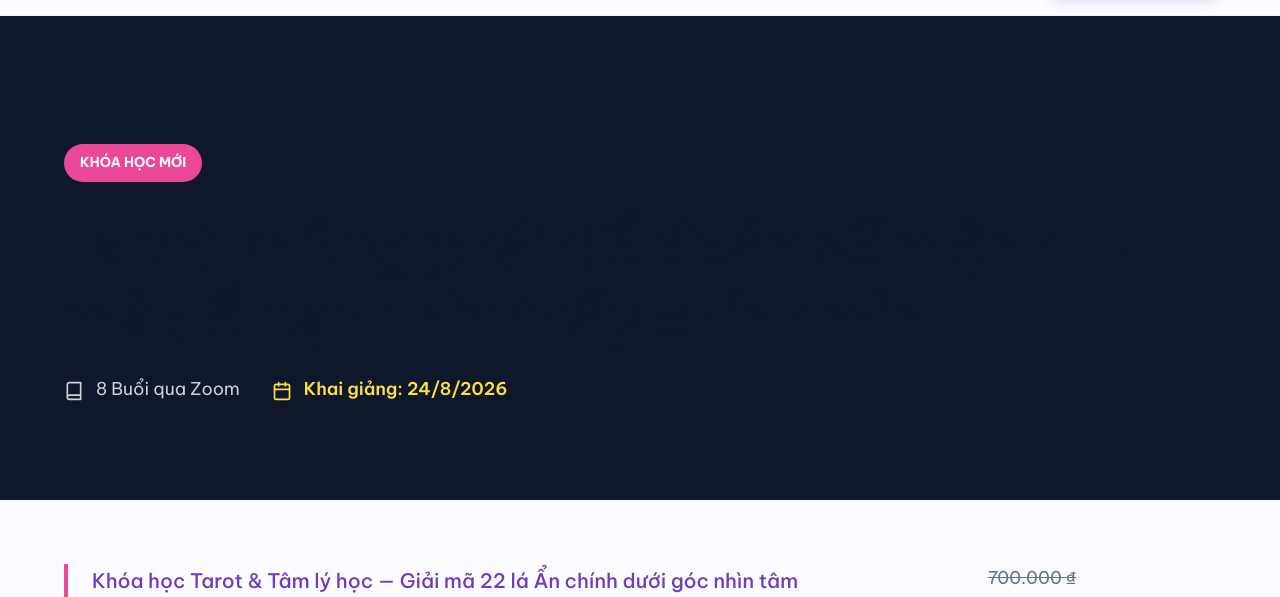
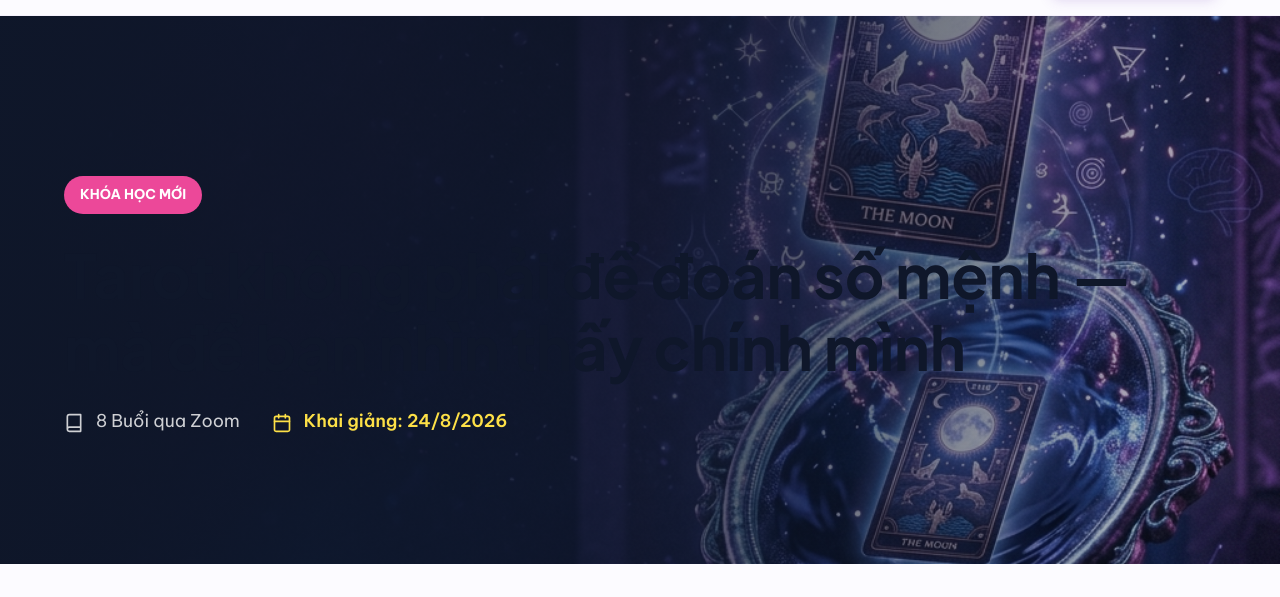
Before and after one commit to vyqhnv-cpu/my-first-web, a website: page public/khoa-hoc/tarot-va-tam-ly-hoc.html in a window 1280 px wide. Shown: the part 78-675 px from the top of the page. Drawn offline with Linux system fonts and the light colour scheme.

Commit message:
style: add premium background hero banner for tarot course

```diff
--- a/public/khoa-hoc/tarot-va-tam-ly-hoc.html
+++ b/public/khoa-hoc/tarot-va-tam-ly-hoc.html
@@ -40,9 +40,12 @@
     <link rel="stylesheet" href="/style.css" />
     <style>
       .course-detail-hero {
-        background: var(--color-dark);
+        background: linear-gradient(100deg, rgba(15, 23, 42, 0.98) 0%, rgba(15, 23, 42, 0.85) 45%, rgba(15, 23, 42, 0.2) 100%), url('/asset/tarot_psychology_hero.jpg');
+        background-size: cover;
+        background-position: center;
         color: white;
-        padding: 8rem 0 4rem;
+        padding: 10rem 0 6rem;
+        position: relative;
       }
       .course-detail-hero h1 {
         font-family: var(--font-display);
```
Also changed, not shown: public/asset/tarot_psychology_hero.jpg (added).
